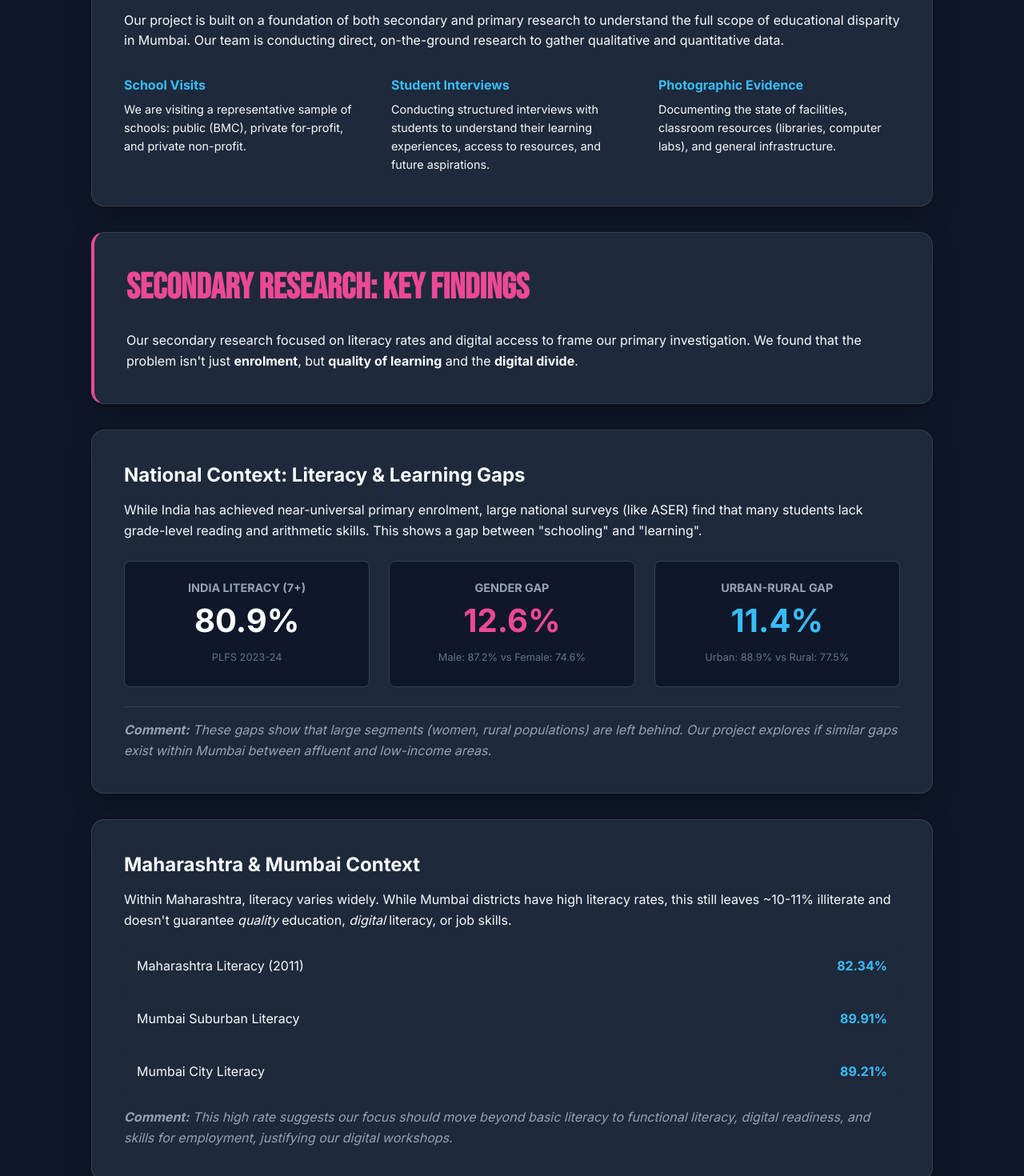
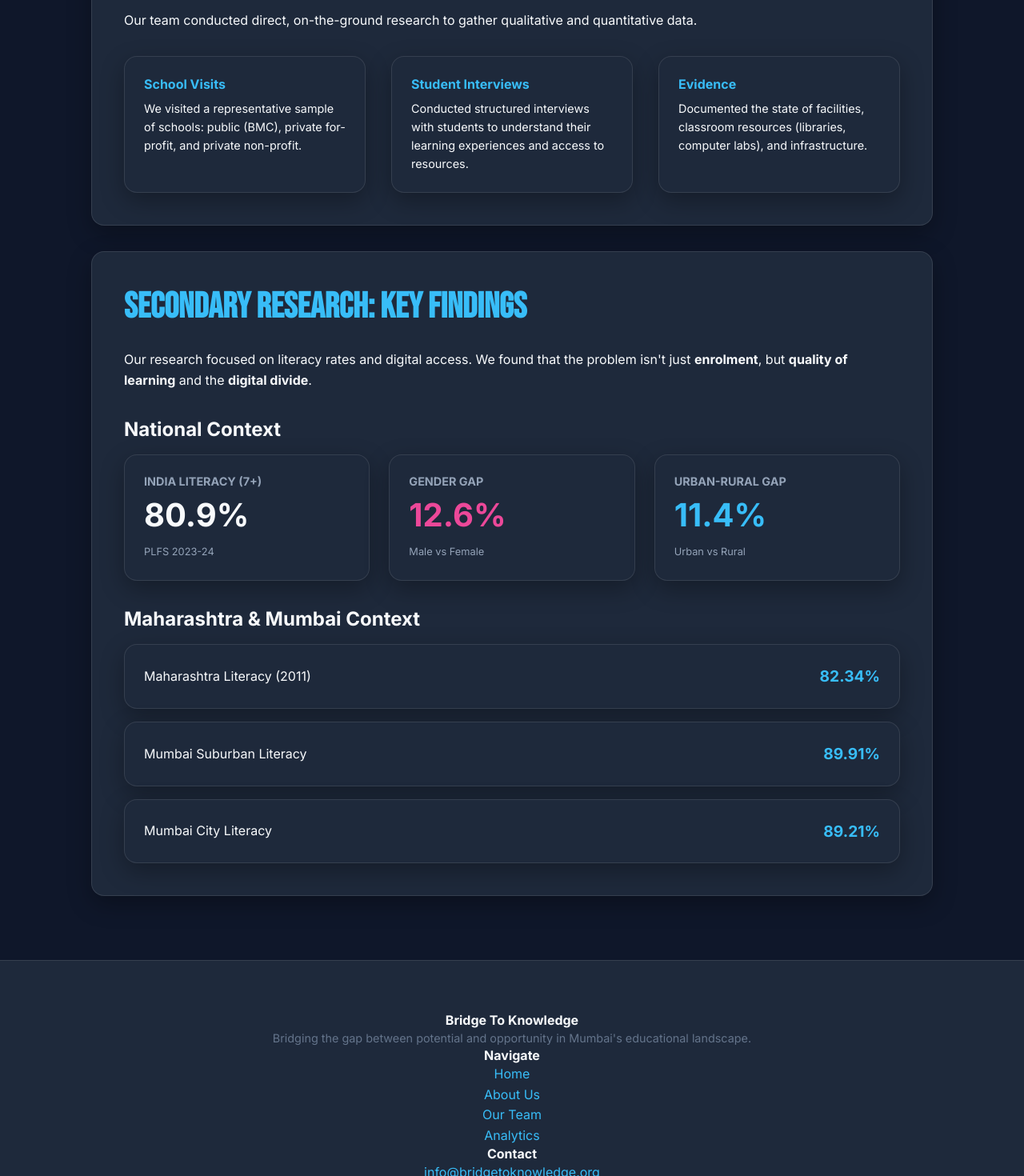
Before and after one commit to Ali-bis/BridgeToKnowledgetest, a React (Vite) app: page /research in a window 1280 px wide. Shown: the part 540-2010 px from the top of the page at 80% size. Built offline with nearby package versions, Linux system fonts and the light colour scheme.

Commit message:
Update Research.jsx

```diff
--- a/src/pages/Research.jsx
+++ b/src/pages/Research.jsx
@@ -4,118 +4,81 @@ const Research = () => {
   return (
     <div className="container">
 
-      {/* 1. HERO SECTION */}
+      {/* HERO */}
       <div className="hero-banner">
         <h1>RESEARCH & METHODS</h1>
         <p>A foundation of secondary data and on-the-ground investigation.</p>
       </div>
 
-      {/* 2. PRIMARY RESEARCH */}
+      {/* PRIMARY RESEARCH */}
       <div className="page-section">
-        <h2>Primary Research</h2>
+        <h2>PRIMARY RESEARCH</h2>
         <p>
-          Our project is built on a foundation of both secondary and primary research to understand the full scope of educational disparity in Mumbai.
-          Our team is conducting direct, on-the-ground research to gather qualitative and quantitative data.
+          Our team conducted direct, on-the-ground research to gather qualitative and quantitative data.
         </p>
 
         <div style={{ display: 'grid', gridTemplateColumns: 'repeat(auto-fit, minmax(250px, 1fr))', gap: '2rem', marginTop: '2rem' }}>
-          <div className="info-box">
-            <h4 style={{ color: '#38bdf8', marginBottom: '0.5rem' }}>School Visits</h4>
+          <div className="highlight-card">
+            <h4 style={{ color: 'var(--primary)', marginBottom: '0.5rem' }}>School Visits</h4>
             <p style={{ fontSize: '0.9rem', margin: 0 }}>
-              We are visiting a representative sample of schools: public (BMC), private for-profit, and private non-profit.
+              We visited a representative sample of schools: public (BMC), private for-profit, and private non-profit.
             </p>
           </div>
-          <div className="info-box">
-            <h4 style={{ color: '#38bdf8', marginBottom: '0.5rem' }}>Student Interviews</h4>
+          <div className="highlight-card">
+            <h4 style={{ color: 'var(--primary)', marginBottom: '0.5rem' }}>Student Interviews</h4>
             <p style={{ fontSize: '0.9rem', margin: 0 }}>
-              Conducting structured interviews with students to understand their learning experiences, access to resources, and future aspirations.
+              Conducted structured interviews with students to understand their learning experiences and access to resources.
             </p>
           </div>
-          <div className="info-box">
-            <h4 style={{ color: '#38bdf8', marginBottom: '0.5rem' }}>Photographic Evidence</h4>
+          <div className="highlight-card">
+            <h4 style={{ color: 'var(--primary)', marginBottom: '0.5rem' }}>Evidence</h4>
             <p style={{ fontSize: '0.9rem', margin: 0 }}>
-              Documenting the state of facilities, classroom resources (libraries, computer labs), and general infrastructure.
+              Documented the state of facilities, classroom resources (libraries, computer labs), and infrastructure.
             </p>
           </div>
         </div>
       </div>
 
-      {/* 3. SECONDARY RESEARCH INTRO */}
-      <div className="page-section" style={{ borderLeft: '4px solid #ec4899' }}>
-        <h2 style={{ color: '#ec4899' }}>Secondary Research: Key Findings</h2>
+      {/* SECONDARY RESEARCH */}
+      <div className="page-section">
+        <h2>SECONDARY RESEARCH: KEY FINDINGS</h2>
         <p>
-          Our secondary research focused on literacy rates and digital access to frame our primary investigation.
-          We found that the problem isn't just <strong>enrolment</strong>, but <strong>quality of learning</strong> and the <strong>digital divide</strong>.
-        </p>
-      </div>
-
-      {/* 4. NATIONAL CONTEXT (Stats Grid) */}
-      <div className="page-section">
-        <h3>National Context: Literacy & Learning Gaps</h3>
-        <p>
-          While India has achieved near-universal primary enrolment, large national surveys (like ASER) find that many students lack grade-level reading and arithmetic skills.
-          This shows a gap between "schooling" and "learning".
+          Our research focused on literacy rates and digital access. We found that the problem isn't just <strong>enrolment</strong>, but <strong>quality of learning</strong> and the <strong>digital divide</strong>.
         </p>
 
-        {/* Data Grid */}
-        <div style={{ display: 'grid', gridTemplateColumns: 'repeat(auto-fit, minmax(200px, 1fr))', gap: '1.5rem', marginTop: '1.5rem', marginBottom: '1.5rem' }}>
-          <div style={{ background: '#0f172a', padding: '1.5rem', borderRadius: '8px', textAlign: 'center', border: '1px solid #334155' }}>
-            <h4 style={{ color: '#94a3b8', fontSize: '0.9rem', textTransform: 'uppercase' }}>India Literacy (7+)</h4>
-            <p style={{ fontSize: '2.5rem', fontWeight: 'bold', color: '#fff', margin: 0 }}>80.9%</p>
-            <span style={{ fontSize: '0.8rem', color: '#64748b' }}>PLFS 2023-24</span>
+        <h3 style={{ marginTop: '2rem' }}>National Context</h3>
+        <div style={{ display: 'grid', gridTemplateColumns: 'repeat(auto-fit, minmax(200px, 1fr))', gap: '1.5rem', marginTop: '1rem', marginBottom: '2rem' }}>
+          <div className="highlight-card">
+            <h4 style={{ color: 'var(--text-muted)', fontSize: '0.9rem', textTransform: 'uppercase' }}>India Literacy (7+)</h4>
+            <p style={{ fontSize: '2.5rem', fontWeight: 'bold', color: 'var(--text-main)', margin: 0 }}>80.9%</p>
+            <span style={{ fontSize: '0.8rem', color: 'var(--text-muted)' }}>PLFS 2023-24</span>
           </div>
-          <div style={{ background: '#0f172a', padding: '1.5rem', borderRadius: '8px', textAlign: 'center', border: '1px solid #334155' }}>
-            <h4 style={{ color: '#94a3b8', fontSize: '0.9rem', textTransform: 'uppercase' }}>Gender Gap</h4>
-            <p style={{ fontSize: '2.5rem', fontWeight: 'bold', color: '#ec4899', margin: 0 }}>12.6%</p>
-            <span style={{ fontSize: '0.8rem', color: '#64748b' }}>Male: 87.2% vs Female: 74.6%</span>
+          <div className="highlight-card">
+            <h4 style={{ color: 'var(--text-muted)', fontSize: '0.9rem', textTransform: 'uppercase' }}>Gender Gap</h4>
+            <p style={{ fontSize: '2.5rem', fontWeight: 'bold', color: 'var(--accent)', margin: 0 }}>12.6%</p>
+            <span style={{ fontSize: '0.8rem', color: 'var(--text-muted)' }}>Male vs Female</span>
           </div>
-          <div style={{ background: '#0f172a', padding: '1.5rem', borderRadius: '8px', textAlign: 'center', border: '1px solid #334155' }}>
-            <h4 style={{ color: '#94a3b8', fontSize: '0.9rem', textTransform: 'uppercase' }}>Urban-Rural Gap</h4>
-            <p style={{ fontSize: '2.5rem', fontWeight: 'bold', color: '#38bdf8', margin: 0 }}>11.4%</p>
-            <span style={{ fontSize: '0.8rem', color: '#64748b' }}>Urban: 88.9% vs Rural: 77.5%</span>
+          <div className="highlight-card">
+            <h4 style={{ color: 'var(--text-muted)', fontSize: '0.9rem', textTransform: 'uppercase' }}>Urban-Rural Gap</h4>
+            <p style={{ fontSize: '2.5rem', fontWeight: 'bold', color: 'var(--primary)', margin: 0 }}>11.4%</p>
+            <span style={{ fontSize: '0.8rem', color: 'var(--text-muted)' }}>Urban vs Rural</span>
           </div>
         </div>
 
-        <p style={{ fontStyle: 'italic', color: '#94a3b8', borderTop: '1px solid #334155', paddingTop: '1rem' }}>
-          <strong>Comment:</strong> These gaps show that large segments (women, rural populations) are left behind. Our project explores if similar gaps exist <em>within</em> Mumbai between affluent and low-income areas.
-        </p>
-      </div>
-
-      {/* 5. MAHARASHTRA & MUMBAI CONTEXT */}
-      <div className="page-section">
         <h3>Maharashtra & Mumbai Context</h3>
-        <p>
-          Within Maharashtra, literacy varies widely. While Mumbai districts have high literacy rates, this still leaves ~10-11% illiterate and doesn't guarantee <em>quality</em> education, <em>digital</em> literacy, or job skills.
-        </p>
-
-        <ul style={{ listStyle: 'none', padding: 0, marginTop: '1rem', marginBottom: '1rem' }}>
-          <li style={{ padding: '1rem', background: '#1e293b', marginBottom: '0.5rem', borderRadius: '6px', display: 'flex', justifyContent: 'space-between' }}>
+        <div style={{ display: 'flex', flexDirection: 'column', gap: '1rem', marginTop: '1rem' }}>
+          <div className="highlight-card" style={{ display: 'flex', justifyContent: 'space-between', alignItems: 'center', marginBottom: 0 }}>
             <span>Maharashtra Literacy (2011)</span>
-            <strong style={{ color: '#38bdf8' }}>82.34%</strong>
-          </li>
-          <li style={{ padding: '1rem', background: '#1e293b', marginBottom: '0.5rem', borderRadius: '6px', display: 'flex', justifyContent: 'space-between' }}>
+            <strong style={{ color: 'var(--primary)', fontSize: '1.2rem' }}>82.34%</strong>
+          </div>
+          <div className="highlight-card" style={{ display: 'flex', justifyContent: 'space-between', alignItems: 'center', marginBottom: 0 }}>
             <span>Mumbai Suburban Literacy</span>
-            <strong style={{ color: '#38bdf8' }}>89.91%</strong>
-          </li>
-          <li style={{ padding: '1rem', background: '#1e293b', marginBottom: '0.5rem', borderRadius: '6px', display: 'flex', justifyContent: 'space-between' }}>
+            <strong style={{ color: 'var(--primary)', fontSize: '1.2rem' }}>89.91%</strong>
+          </div>
+          <div className="highlight-card" style={{ display: 'flex', justifyContent: 'space-between', alignItems: 'center', marginBottom: 0 }}>
             <span>Mumbai City Literacy</span>
-            <strong style={{ color: '#38bdf8' }}>89.21%</strong>
-          </li>
-        </ul>
-
-        <p style={{ fontStyle: 'italic', color: '#94a3b8' }}>
-          <strong>Comment:</strong> This high rate suggests our focus should move beyond basic literacy to functional literacy, digital readiness, and skills for employment, justifying our digital workshops.
-        </p>
-      </div>
-
-      {/* 6. THE DIGITAL DIVIDE */}
-      <div className="hero-banner" style={{ background: 'rgba(15, 23, 42, 0.8)', border: '1px solid #fff', marginTop: '3rem' }}>
-        <h2 style={{ fontSize: '2rem' }}>The Digital Divide</h2>
-        <p style={{ color: '#fff' }}>
-          While India has 800-880+ million internet users, access is unequal. Many low-income users rely on shared devices, intermittent connectivity, and lack basic e-skills (email, app navigation).
-        </p>
-        <div style={{ marginTop: '1.5rem', padding: '1rem', background: 'rgba(56, 189, 248, 0.1)', borderRadius: '8px' }}>
-          <strong style={{ color: '#38bdf8' }}>Our Action Plan:</strong> Providing devices (via fundraising) and skills (via workshops) is critical to bridge the digital divide and translate raw internet access into real educational gains.
+            <strong style={{ color: 'var(--primary)', fontSize: '1.2rem' }}>89.21%</strong>
+          </div>
         </div>
       </div>
 
```
